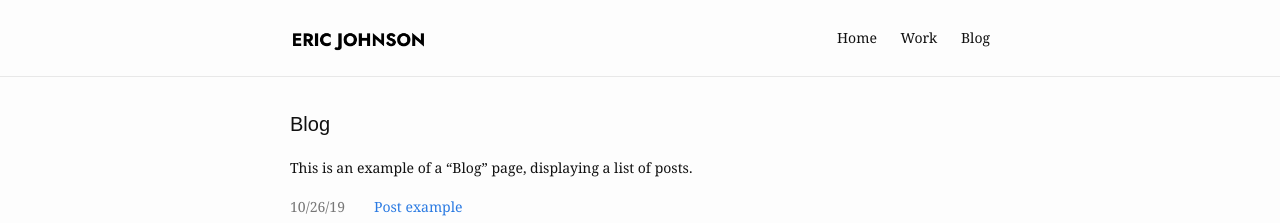
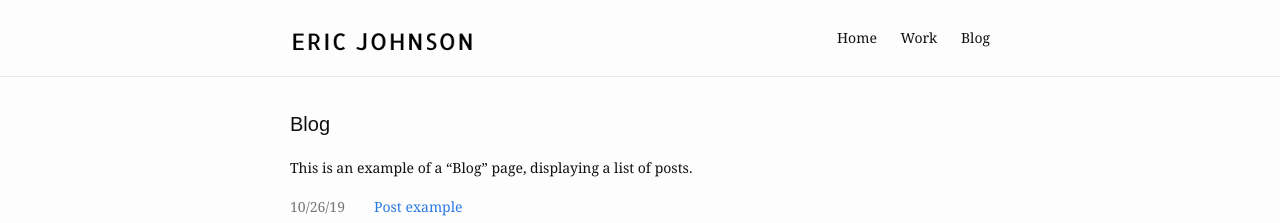
Before and after one commit to eboi1/eboi1.github.io, a Jekyll site: the page built from blog.md, in a window 1280 px wide. Shown: the top 223 px of the page. Built offline with Jekyll 4.4.1, drawn with Linux system fonts in a browser that asks for light colours.

Commit message:
title changes

```diff
--- a/_includes/header.html
+++ b/_includes/header.html
@@ -1,7 +1,7 @@
 <header class="site-header">
   <div class="wrapper">
     <a class="site-title" href="{{ "" | prepend: site.baseurl | prepend: site.url }}/">
-      <img src="{{ "/assets/img/eric-title.png" | absolute_url }}" alt="{{ site.title }}" />
+      <img src="{{ "/assets/img/ericjohnson-title.png" | absolute_url }}" alt="{{ site.title }}" />
     </a>
 
     <nav class="site-nav">
--- a/_sass/_site.scss
+++ b/_sass/_site.scss
@@ -3,7 +3,7 @@
 
 .profile-pic {
   float: right;
-  width: 202px;
+  width: 300px;
   border: #ccc 1px solid;
   border-radius: 3px;
   margin-left: 20px;
```
Also changed, not shown: assets/img/eric-title.png (deleted), assets/img/ericjohnson-title.png (added).
